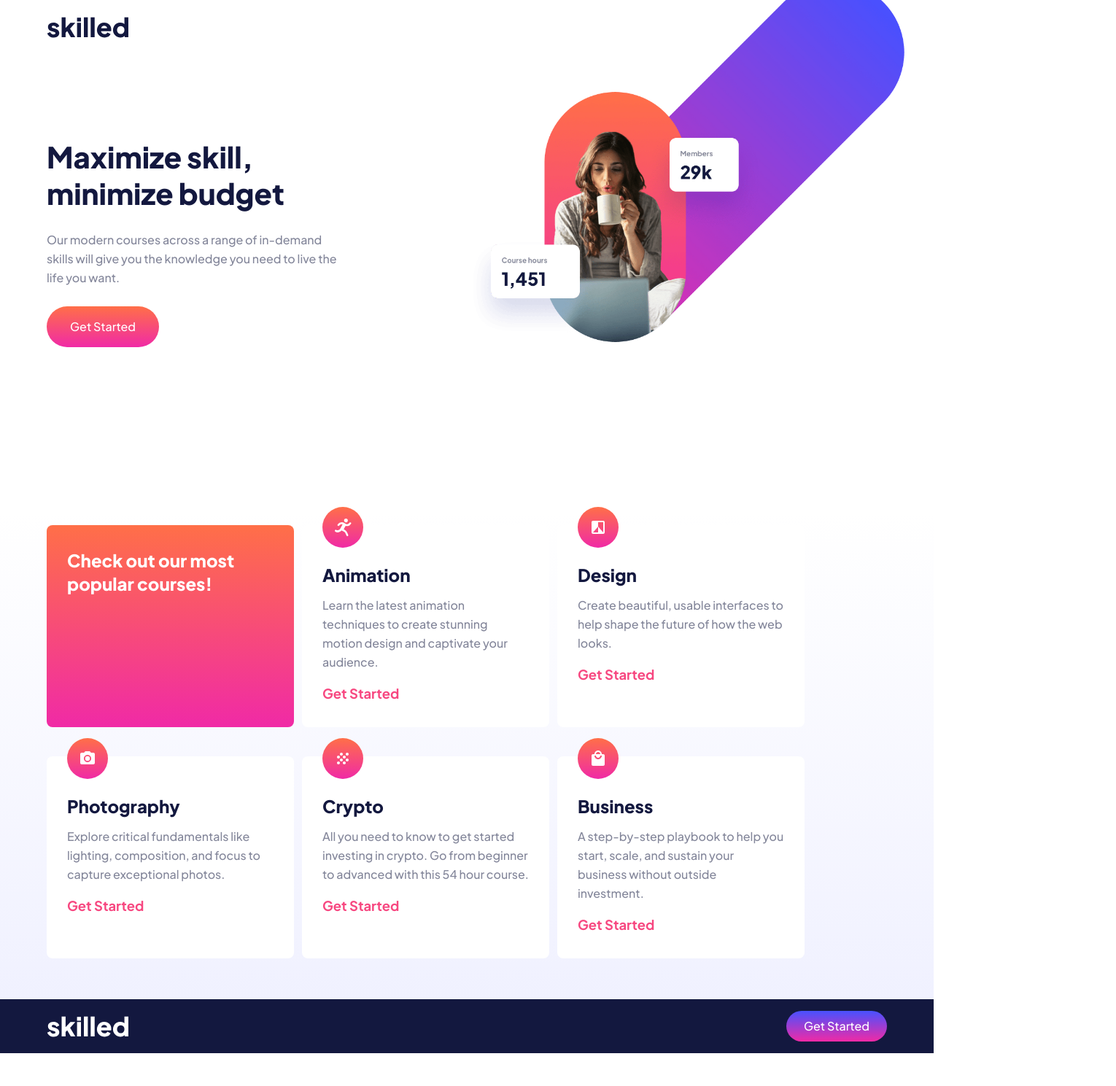
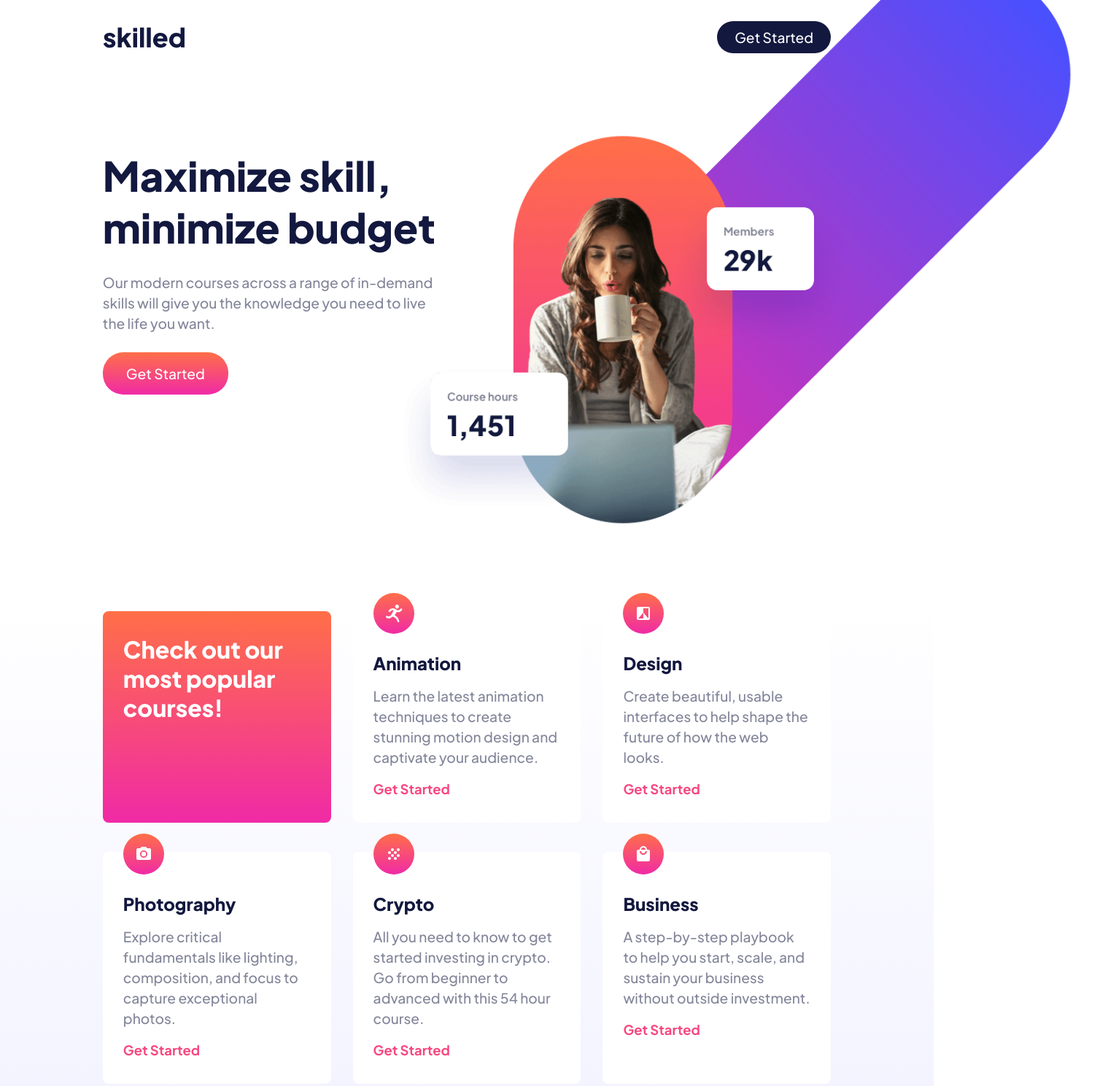
Before and after one commit to bgom/frontend-mentor-solutions, a plain HTML site: page skilled-elearning-landing-page/skilled-elearning-landing-page/starter-code/index.html in a window 1280 px wide. Shown: the top 1489 px of the page at 73% size, 1530 px wide, since content can reach past the window. Before the commit the page ends 1444 px from the top, so only its background shows below. Drawn offline with Linux system fonts and the light colour scheme.

Commit message:
improvements

```diff
--- a/skilled-elearning-landing-page/skilled-elearning-landing-page/starter-code/index.html
+++ b/skilled-elearning-landing-page/skilled-elearning-landing-page/starter-code/index.html
@@ -31,7 +31,7 @@
           <button class="button-hot">Get Started</button>
         </div>
         <picture>
-          <source media="(min-width: 1200px)" srcset="assets/image-hero-desktop.png">
+          <source media="(min-width: 1000px)" srcset="assets/image-hero-desktop.png">
           <source media="(min-width: 768px)" srcset="assets/image-hero-tablet.png">
           <img src="assets/image-hero-mobile.png" alt="A picture of a woman sipping from a coffee mug with boxes declaring 29,000 members for the website and 1,451 course hours.">
         </picture>
--- a/skilled-elearning-landing-page/skilled-elearning-landing-page/starter-code/style.css
+++ b/skilled-elearning-landing-page/skilled-elearning-landing-page/starter-code/style.css
@@ -99,7 +99,7 @@ footer {
 .summary-section-content {
     display: flex;
     flex-direction: column;
-    align-items: flex-start;
+    align-items: center;
     gap: 26px;
     margin: 16px;
 }
@@ -209,7 +209,7 @@ button {
         position: absolute;
         width: 640px;
         top: -240px;
-        left: 50%;
+        right: -250px;
     }
 
     .summary {
@@ -217,7 +217,8 @@ button {
     }
 
     .course, .courses-header-box {
-        width: 339px;
+        display: flex;
+        flex: 1 1 339px;
     }
 
     .courses-section {
@@ -229,6 +230,11 @@ button {
         column-gap: 11px;
     }
 
+    .header-footer-content {
+        position: relative;
+        z-index: 1;
+    }
+
     .header-footer-content, .courses-section-content, .summary-section-content {
         margin-left: 5vw;
         margin-right: 5vw;
@@ -237,11 +243,44 @@ button {
 
 /* Desktop */
 
-@media screen and (min-width: 1440px) {
+@media screen and (min-width: 1200px) {
     .header-footer-content, .courses-section-content {
         margin-left: 165px;
         margin-right: 165px;
         margin-top: 29px;
+        position: relative;
+    }
+
+    h1 {
+        font-family: 'Plus Jakarta Sans';
+        font-style: normal;
+        font-weight: 800;
+        font-size: 3.5rem;
+        line-height: 71px;
+    }
+
+    h2 {
+        font-family: 'Plus Jakarta Sans';
+        font-style: normal;
+        font-weight: 800;
+        font-size: 2rem;
+        line-height: 40px;
+    }
+
+    h3 {
+        font-family: 'Plus Jakarta Sans';
+        font-style: normal;
+        font-weight: 800;
+        font-size: 1.5rem;
+        line-height: 30px;
+    }
+
+    button, p {
+        font-family: 'Plus Jakarta Sans';
+        font-style: normal;
+        font-weight: 500;
+        font-size: 1.2rem;
+        line-height: 28px;
     }
 
     .summary-section-content {
@@ -257,13 +296,13 @@ button {
     }
 
     .course, .courses-header-box {
-        width: 350px;
+        display: flex;
+        flex: 1 1 28%;
     }
 
     .summary-section img {
         position: absolute;
         top: -300px;
-        left: 50%;
         width: 991px;
     }
 
@@ -278,4 +317,9 @@ button {
     .summary-section picture {
         height: auto;
     }
+
+    .header-footer-content, .courses-section-content, .summary-section-content {
+        margin-left: 11vw;
+        margin-right: 11vw;
+    }
 }
```
